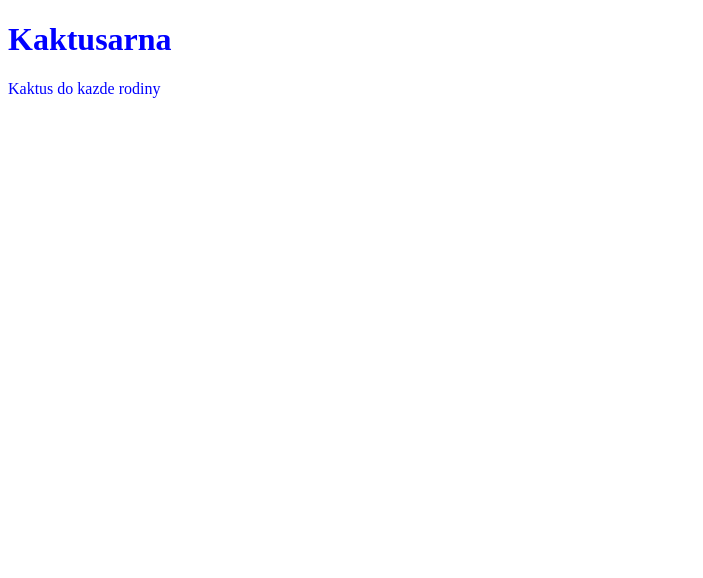
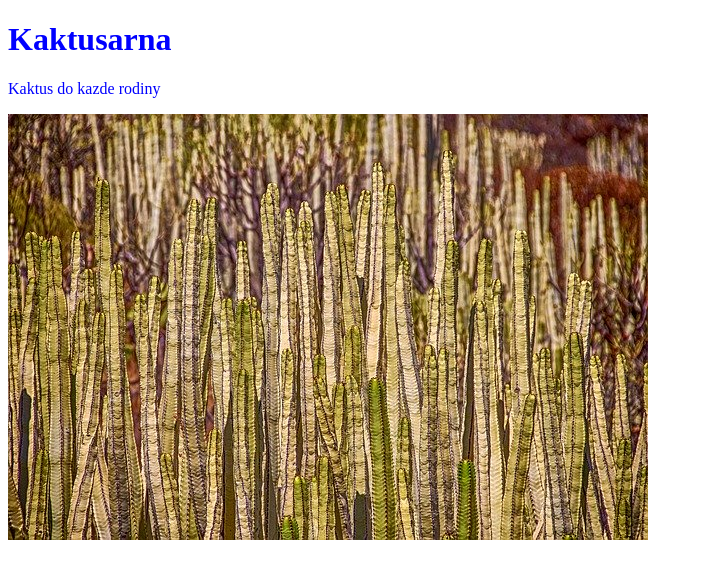
Before and after one commit to andranistor/kaktusarna, a plain HTML site: page index.html in a window 1280 px wide. Shown: the whole page, without its empty margins (0-703 px from the left). Drawn offline with Linux system fonts and the light colour scheme.

Commit message:
pridani obrazku

```diff
--- a/index.html
+++ b/index.html
@@ -9,5 +9,6 @@
   <body>
     <h1>Kaktusarna</h1>
     <p>Kaktus do kazde rodiny</p>
+    <img src="img/cactus.jpg" alt="kaktus" />
   </body>
 </html>
```
Also changed, not shown: img/cactus.jpg (added).
